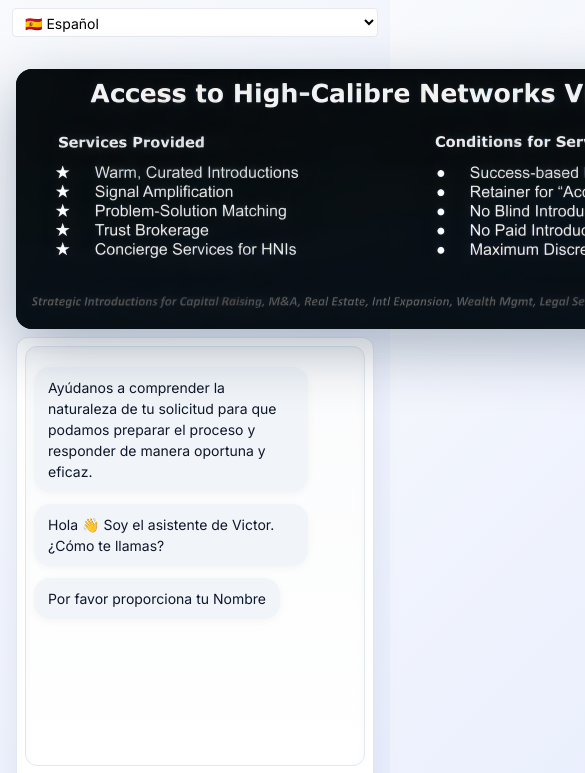
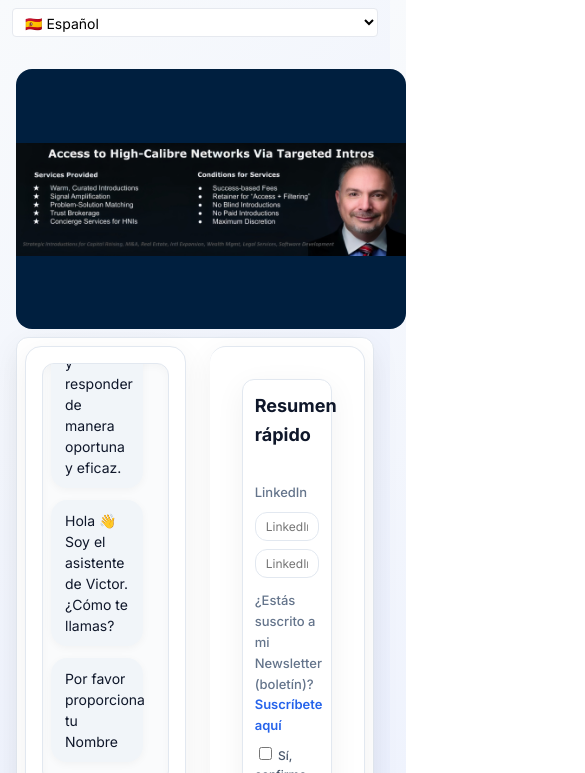
Before and after one commit to FABJAH/LandingVictor, a plain HTML site: page index.html in a window 390 px wide. Shown: the top 773 px of the page, 585 px wide, since content can reach past the window. Drawn offline with Linux system fonts and the light colour scheme.

Commit message:
Ajuste de banner en móvil: imagen completa visible con background-size:contain y aspect-ratio

```diff
--- a/index.html
+++ b/index.html
@@ -30,23 +30,27 @@
   }
 
   .container{
-    max-width:1100px;
+    max-width:1200px;
     margin:0 auto;
-    padding:32px 24px;
+    padding:0;
+    display:flex;
+    flex-direction:column;
+    min-height:100vh;
   }
 
   header{
-    height:auto;
-    min-height:320px;
-    border-radius:20px;
+    width:100%;
+    height:360px;
+    flex-shrink:0;
+    border-radius:0;
     display:flex;
     align-items:center;
     justify-content:center;
     position:relative;
     overflow:hidden;
     background:#001f3f;
-    box-shadow:0 20px 60px rgba(0,31,63,0.3);
-    margin-bottom:32px;
+    box-shadow:none;
+    margin-bottom:0;
   }
 
   header .banner-text{
@@ -108,20 +112,22 @@
     padding:28px;
     box-shadow:0 8px 30px rgba(0,0,0,0.06);
     border:1px solid var(--border);
+    margin:16px;
   }
 
-  .chat{display:flex;gap:24px}
-  .chat .left{flex:1}
-  .chat .right{width:400px}
+  .chat{display:flex;gap:24px;flex:1;padding:24px;max-width:1100px;margin:0 auto;width:100%;justify-content:space-between}
+  .chat .left{flex:0 1 55%;background:var(--card);border-radius:16px;padding:28px;box-shadow:0 8px 30px rgba(0,0,0,0.06);border:1px solid var(--border);display:flex;flex-direction:column}
+  .chat .right{flex:0 1 35%;background:var(--card);border-radius:16px;padding:28px;box-shadow:0 8px 30px rgba(0,0,0,0.06);border:1px solid var(--border);overflow-y:auto;display:flex;flex-direction:column}
 
   .bot-window{
-    height:480px;
-    border-radius:16px;
+    height:350px;
+    border-radius:12px;
     border:1px solid var(--border);
-    padding:20px;
-    overflow:auto;
-    background:linear-gradient(to bottom,#fafbfc,#ffffff);
+    padding:16px;
+    overflow-y:auto;
+    background:#fafbfc;
     box-shadow:inset 0 2px 8px rgba(0,0,0,0.03);
+    margin-bottom:16px;
   }
 
   .message{margin:12px 0;display:flex}
@@ -305,127 +311,68 @@
   }
 
   /* Responsive Design - Mobile First */
+  @media(max-width:880px){
+    body{height:auto;overflow:auto}
+
+    .container{height:auto;flex-direction:column}
+
+    header{
+      width:100%;
+      height:auto;
+      min-height:280px;
+      border-radius:12px;
+      margin-bottom:16px;
+    }
+
+    .chat{flex-direction:column}
+    .chat .left{padding:16px}
+    .chat .right{width:100%;padding:16px;border-left:none;border-top:1px solid var(--border)}
+  }
+
   @media(max-width:640px){
     body{font-size:12px}
-
     .container{padding:8px 8px}
-
     header{
-      min-height:100px;
-      aspect-ratio:45/13;
-      border-radius:12px;
+      width:100vw;
+      aspect-ratio:49/18;
+      min-height:0;
+      height:auto;
+      max-height:none;
+      border-radius:0;
       margin-bottom:8px;
+      overflow:hidden;
+      display:block;
     }
-
-    /* Evitar distorsión del banner en móvil */
     .banner-preview{
+      width:100vw;
+      height:100%;
       background-size:contain;
+      background-repeat:no-repeat;
       background-position:center center;
-
       image-rendering:auto;
       filter:brightness(1.0) contrast(1.02);
     }
-
     header h1{font-size:24px}
-
-    .banner-controls{
-      right:12px;
-      bottom:12px;
-      display:none;
-    }
-
-    .banner-controls select{
-      padding:2px 4px;
-      font-size:10px;
-      border-radius:4px;
-      opacity:0.6;
-    }
-
-    .card{
-      padding:8px;
-      border-radius:12px;
-    }
-
-    .chat{
-      flex-direction:column;
-      gap:16px;
-    }
-
+    .banner-controls{right:12px;bottom:12px;display:none;}
+    .banner-controls select{padding:2px 4px;font-size:10px;border-radius:4px;opacity:0.6;}
+    .card{padding:8px;border-radius:12px;}
+    .chat{flex-direction:column;gap:16px;}
     .chat .right{width:100%}
-
-    .bot-window{
-      height:280px;
-      padding:8px;
-      border-radius:12px;
-    }
-
-    .bubble{
-      max-width:85%;
-      padding:10px 14px;
-      font-size:14px;
-    }
-
-    .options{
-      grid-template-columns:1fr;
-      gap:8px;
-    }
-
-    .option-btn{
-      padding:10px 14px;
-      font-size:13px;
-    }
-
-    input[type="text"],
-    input[type="email"],
-    input[type="tel"],
-    select,
-    textarea{
-      padding:6px 10px;
-      font-size:12px;
-    }
-
-    button{
-      padding:10px 18px;
-      font-size:14px;
-      width:100%;
-    }
-
+    .bot-window{height:280px;padding:8px;border-radius:12px;}
+    .bubble{max-width:85%;padding:10px 14px;font-size:14px;}
+    .options{grid-template-columns:1fr;gap:8px;}
+    .option-btn{padding:10px 14px;font-size:13px;}
+    input[type="text"],input[type="email"],input[type="tel"],select,textarea{padding:6px 10px;font-size:12px;}
+    button{padding:10px 18px;font-size:14px;width:100%;}
     button.ghost{width:100%}
-
-    .footer-actions{
-      flex-direction:column;
-      gap:8px;
-    }
-
+    .footer-actions{flex-direction:column;gap:8px;}
     h3{font-size:18px}
-
-    .links-row{
-      flex-direction:column;
-      gap:8px;
-    }
-
-    /* Ocultar botón enviar y expandir input en móvil */
+    .links-row{flex-direction:column;gap:8px;}
     #sendBtn{display:none !important}
     #userInput{width:100% !important}
-
-    /* Mostrar selector de idioma en móvil fuera del banner */
     #mobileLanguageSelector{display:block !important}
-
-    /* Reducir botón reset en móvil - sin espacio visible */
-    #resetContainer{
-      margin-top:0 !important;
-      padding:0 !important;
-      min-height:auto !important;
-    }
-    #resetBtn{
-      padding:1px 3px !important;
-      font-size:8px !important;
-      min-width:auto !important;
-      line-height:1 !important;
-      border:none !important;
-      background:transparent !important;
-      box-shadow:none !important;
-    }
+    #resetContainer{margin-top:0 !important;padding:0 !important;min-height:auto !important;}
+    #resetBtn{padding:1px 3px !important;font-size:8px !important;min-width:auto !important;line-height:1 !important;border:none !important;background:transparent !important;box-shadow:none !important;}
   }
     .container{padding:24px 16px}
 
@@ -557,10 +504,9 @@
     </div>
   </header>
 
-  <div class="card chat" aria-live="polite">
-    <div class="left">
+  <div class="card chat" aria-live="polite" style="display:flex;flex-direction:row;gap:24px;align-items:stretch">
+    <div class="left" style="flex:1;display:flex;flex-direction:column;justify-content:stretch">
       <div class="bot-window" id="chatWindow" role="log" aria-atomic="false"></div>
-
       <div style="margin-top:10px;display:flex;gap:4px;align-items:center">
         <input id="userInput" type="text" placeholder="Escribe tu respuesta aquí..." style="flex:1;padding:12px 14px;font-size:14px" />
         <button id="sendBtn" style="padding:10px 14px;font-size:16px;min-width:auto;height:auto">📤</button>
@@ -570,12 +516,10 @@
       </div>
       <div class="muted" style="margin-top:8px;display:none">El bot te guiará paso a paso. Puedes editar los datos directamente en el resumen o reiniciar con 🔄</div>
     </div>
-
-    <div class="right">
-      <div class="card" style="padding:12px">
+    <div class="right" style="flex:1;display:flex;flex-direction:column;justify-content:stretch">
+      <div class="card" style="padding:12px;display:flex;flex-direction:column;justify-content:space-between;height:100%">
         <h3 id="summaryTitle">Resumen rápido</h3>
         <div id="summary" class="muted" style="display:none !important">Aún no hay datos.</div>
-
         <div style="margin-top:12px">
           <label class="muted" id="linkedinLabel">LinkedIn</label>
           <div class="links-row">
@@ -583,21 +527,18 @@
             <input id="linkedinEmpresa" type="text" placeholder="LinkedIn de la empresa" />
           </div>
         </div>
-
         <div style="margin-top:12px">
           <label class="muted" id="newsletterMainLabel">¿Ya estás suscrito a mi Newsletter? <a href="https://www.barcelona-metropolitan.com/magazine/newsletter" target="_blank" rel="noopener">Suscríbete aquí</a></label>
           <div style="margin-top:6px">
             <label><input id="newsletter" type="checkbox" /> Sí, estoy suscrito</label>
           </div>
         </div>
-
         <div style="margin-top:12px">
           <label class="muted" id="gdprLabelElement">Consentimiento (obligatorio)</label>
           <div class="consent">
             <label><input id="gdpr" type="checkbox" /> Acepto que mis datos sean tratados por la entidad responsable de esta landing conforme al Reglamento (UE) 2016/679 y la legislación aplicable. Entiendo que puedo ejercer mis derechos de acceso, rectificación, supresión y oposición.</label>
           </div>
         </div>
-
         <div class="footer-actions">
           <button id="btnCopy" class="ghost" style="display:none">Copiar JSON</button>
           <button id="btnDownload" class="ghost" style="display:none">Descargar JSON</button>
```
